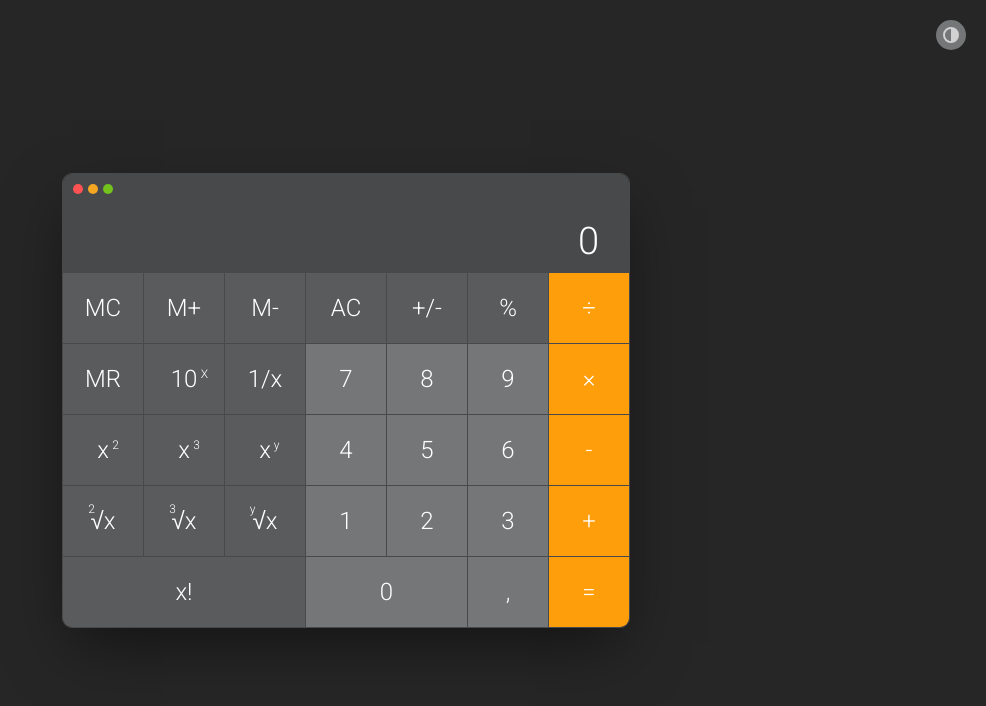
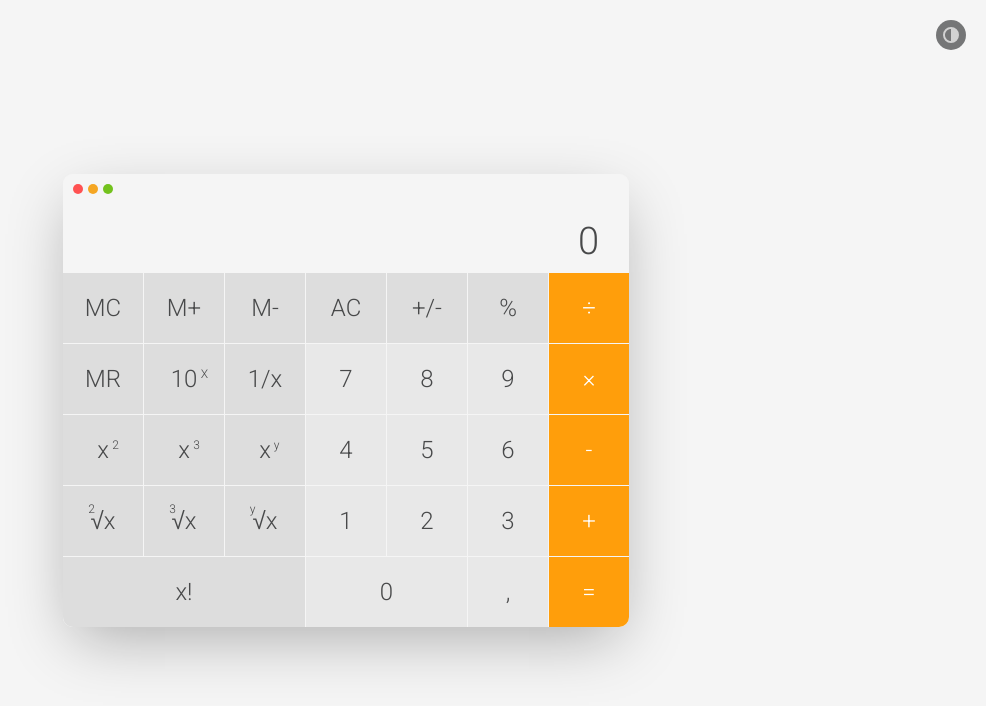
Before and after one commit to hellsontime/js-math, a website built with webpack: page src/index.html in a window 1280 px wide. Both pictures are taken after a click on the element 1245 px from the left and 35 px from the top of the page. Shown: the whole page, without its empty margins (294-1280 px from the left). Built offline with nearby package versions, Linux system fonts and the light colour scheme.

Commit message:
rework night mode styles

```diff
--- a/src/scss/_base.scss
+++ b/src/scss/_base.scss
@@ -1,6 +1,4 @@
-// Color palette
-$darkGrey: #48494A;
-$baseGrey: #5A5B5C;
+// Common colors
 $lightGrey: #757677;
 $x2lightGrey: #d2d2d2;
 $white: #fff;
@@ -8,6 +6,14 @@ $lightWhite: #f2f2f2;
 $black: #000;
 $orange: #FF9E0B;
 $lightOrange: #ffb648;
+
+// Dark color palette
+$darkGrey: #48494A;
+$baseGrey: #5A5B5C;
+
+// Light color palette
+$darkLight: #dddddd;
+$baseLight: #e8e8e8;
 
 // BG colors
 $bgLight: #f5f5f5;
--- a/src/scss/style.scss
+++ b/src/scss/style.scss
@@ -17,13 +17,38 @@ body {
     display: flex;
     justify-content: center;
     align-items: center;
-    background-color: $bgLight;
+    background-color: $bgDark;
     width: 100%;
     height: 100%;
     transition: $baseTransition;
 
     &.switched {
-        background-color: $bgDark;
+        background-color: $bgLight;
+        .calculator {
+            border: none;
+            box-shadow: 0 20px 60px -10px rgba(0, 0, 0, 0.3);
+            .header {
+                background: $bgLight;
+                .input {
+                    color: $darkGrey;
+                }
+            }
+            .keys {
+                background: $bgLight;
+                .key {
+                    color: $darkGrey;
+                    &.orange{
+                        color: white
+                    }
+                    &.base-grey {
+                        background: $darkLight;
+                    }
+                    &.light-grey {
+                        background: $baseLight;
+                    }
+                }
+            }
+        }
     }
 }
 
```
